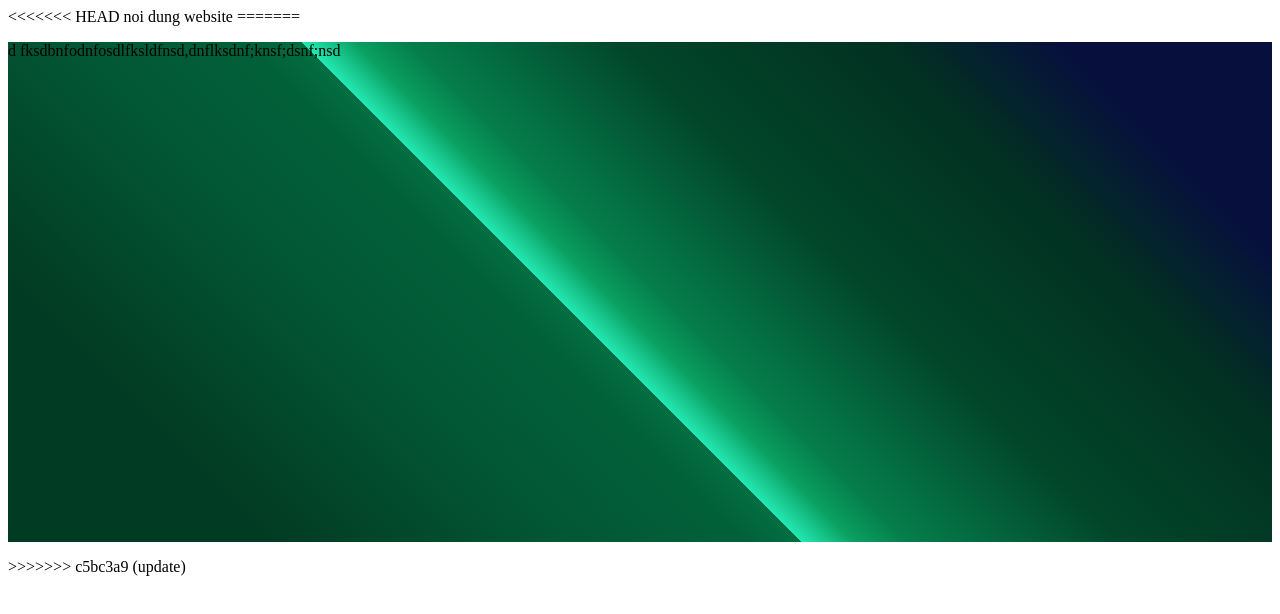
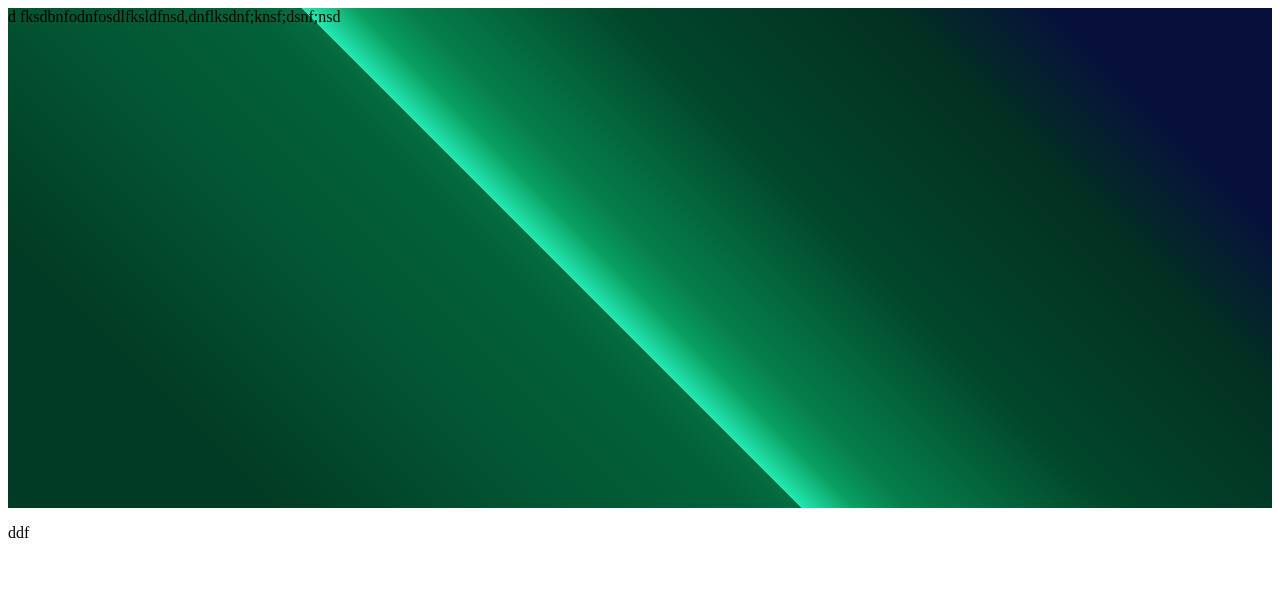
Before and after one commit to TuanPhann/html_bassic, a plain HTML site: page index.html in a window 1280 px wide. Drawn offline with Linux system fonts and the light colour scheme.

Commit message:
update 2

```diff
--- a/index.html
+++ b/index.html
@@ -3,14 +3,11 @@
         <title>tieu de website</title>
     </head>
     <body>
-<<<<<<< HEAD
-        noi dung website
-=======
         <div class="one">
             <p style="background: linear-gradient(45deg,#023b23 15%,#025633 31%,#026139 42%,#036e42 45%,#23e8b2 0,#0aa061 48%,#057e4b 51%,#01462a 63%,#023121 78%,#070f3d 88%); height:500px
 
         ">d fksdbnfodnfosdlfksldfnsd,dnflksdnf;knsf;dsnf;nsd</p>
+        <p>ddf</p>
         </div>
->>>>>>> c5bc3a9 (update)
     </body>
 </html>
```
